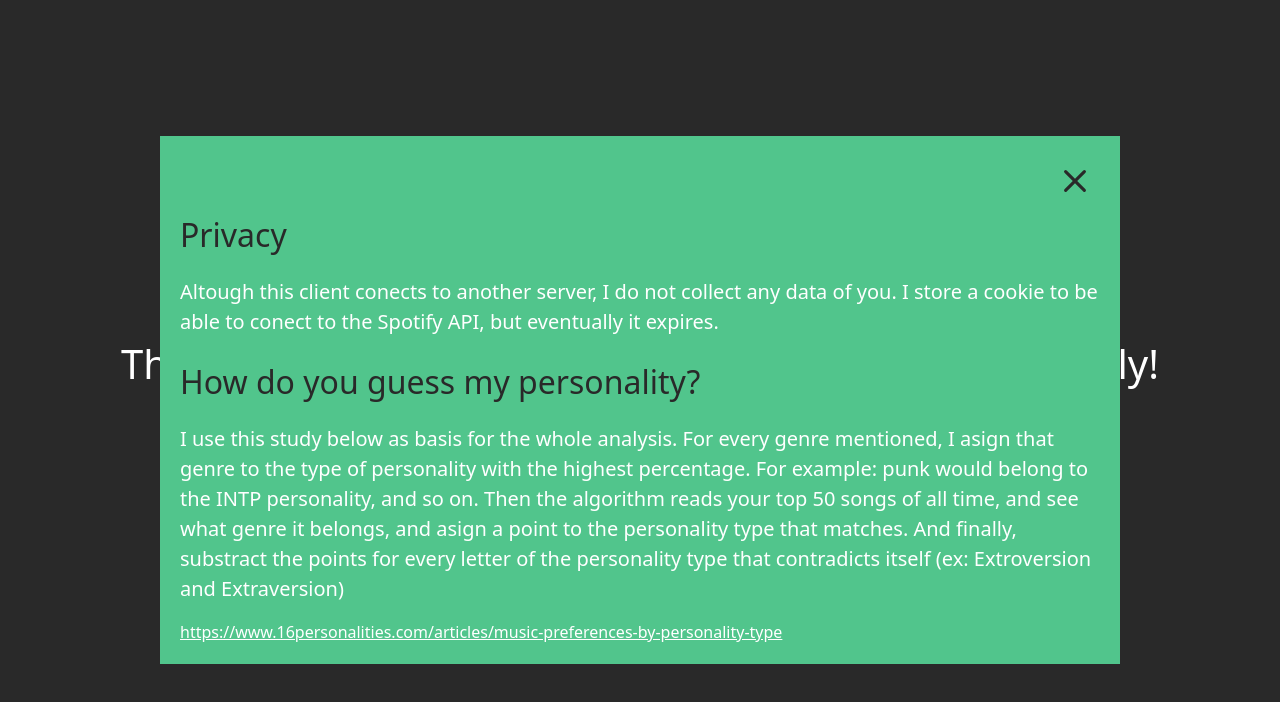
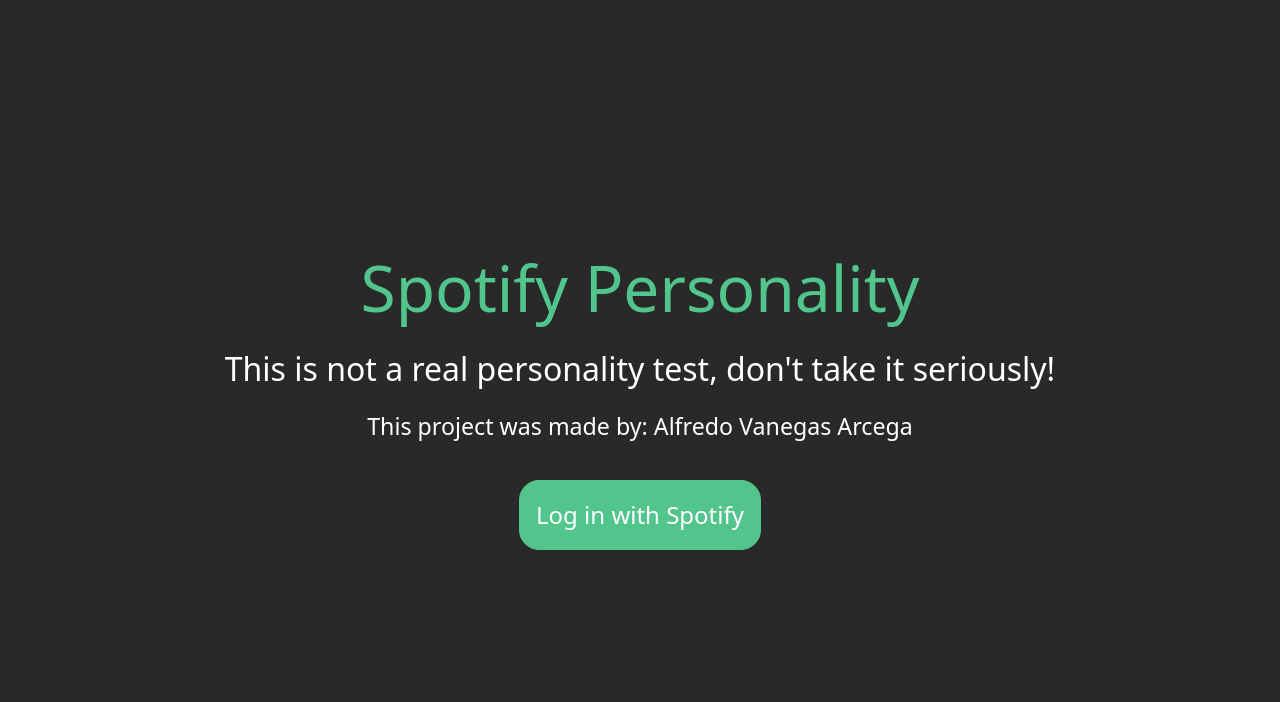
Before and after one commit to Thealf154/spotify-personality, a React (Create React App) app in the folder client/: page / in a window 1280 px wide. Shown: the top 702 px of the page. Built offline with nearby package versions, Linux system fonts and the light colour scheme.

Commit message:
Remove position of infomation

```diff
--- a/client/src/App.js
+++ b/client/src/App.js
@@ -39,7 +39,7 @@
       headers.append("Accept", "application/json");
 
     }
-  }, []);
+  }, [isLoggedIn]);
 
   const FirstPage = (props) => {
     if (props.isLoggedIn) {
--- a/client/src/components/homePage.jsx
+++ b/client/src/components/homePage.jsx
@@ -1,55 +1,20 @@
 // Dependencies
 import { React, useState, useEffect } from "react";
 import { Button } from "react-bootstrap";
-import { X } from "react-bootstrap-icons";
+import Popup from "reactjs-popup";
+
 import "../css/homePage.css";
 import "bootstrap/dist/css/bootstrap.min.css";
+import "reactjs-popup/dist/index.css";
 
 const HomePage = (props) => {
-  const [isActive, setIsActive] = useState("");
-
   return (
     <div id="log-in-container">
-      <div id="information-container" style={{ display: isActive }}>
-        <X
-          color="#292929"
-          size={50}
-          id="close"
-          onClick={() => setIsActive("none")}
-          style={{ alignSelf: "flex-end" }}
-        />
-        <h2 className="section">Privacy</h2>
-        <p className="section-text">
-          Altough this client conects to another server, I do not collect any
-          data of you. I store a cookie to be able to conect to the Spotify API,
-          but eventually it expires.
-        </p>
-        <h2 className="section">How do you guess my personality?</h2>
-        <p className="section-text">
-          I use this study below as basis for the whole analysis. For every
-          genre mentioned, I asign that genre to the type of personality with
-          the highest percentage. For example: punk would belong to the INTP
-          personality, and so on. Then the algorithm reads your top 50 songs of
-          all time, and see what genre it belongs, and asign a point to the
-          personality type that matches. And finally, substract the points for
-          every letter of the personality type that contradicts itself (ex:
-          Extroversion and Extraversion)
-        </p>
-        <a
-          href="https://www.16personalities.com/articles/music-preferences-by-personality-type"
-          id="source-link"
-        >
-          https://www.16personalities.com/articles/music-preferences-by-personality-type
-        </a>
-      </div>
       <h1 id="title">Spotify Personality</h1>
       <p id="warning-text">
         This is not a real personality test, don't take it seriously!
       </p>
       <p id="author">This project was made by: Alfredo Vanegas Arcega</p>
-      <a href="" id="learn" onClick={() => setIsActive("flex")}>
-        Want to learn more about this? Click me!
-      </a>
       <Button
         variant="primary"
         id="log-in-button"
--- a/client/src/components/personalityPage.jsx
+++ b/client/src/components/personalityPage.jsx
@@ -1,6 +1,8 @@
 // Dependencies
 import { React, useEffect, useState, Fragment } from "react";
 import { Github } from "react-bootstrap-icons";
+
+import { X } from "react-bootstrap-icons";
 import axios from "axios";
 import qs from "qs";
 
@@ -184,12 +186,12 @@
     setPersonality(personality);
   };
 
-
   return (
     <Fragment>
       {isLoading ? (
         <Loading />
       ) : (
+        <Fragment>
           <div className="row">
             <div className="col-xl-4" id="spider-graph">
               <SpiderGraph
@@ -203,6 +205,29 @@
             </div>
             <div className="col-xl-8" id="users-results">
               <Description personality={personality} />
+              <div className="container" className="information-container">
+                <h2 className="section">How do you guess my personality?</h2>
+                <p className="section-text">
+                  I use this study below as basis for the whole analysis. For
+                  every genre mentioned, I asign that genre to the type of
+                  personality with the highest percentage. For example: punk
+                  would belong to the INTP personality, and so on. Then the
+                  algorithm reads your top 50 songs of all time, and see what
+                  genre it belongs, and asign a point to the personality type
+                  that matches. And finally, substract the points for every
+                  letter of the personality type that contradicts itself (ex:
+                  Extroversion and Extraversion)
+                </p>
+                <p>
+                  Source:
+                  <a
+                    href="https://www.16personalities.com/articles/music-preferences-by-personality-type"
+                    id="source-link"
+                  >
+                    https://www.16personalities.com/articles/music-preferences-by-personality-type
+                  </a>
+                </p>
+              </div>
               <GenreList matches={matches} />
               <YourThingSongs songs={topFiveSongs} />
               <a
@@ -212,8 +237,19 @@
                 <Github size={30} color="white" id="git-logo" />
                 See this project on Github
               </a>
+
+              <div className="container" className="information-container">
+                <h2 className="section">Privacy</h2>
+                <p className="section-text">
+                  Altough this client conects to another server, I do not
+                  collect any data of you. I store a cookie to be able to conect
+                  to the Spotify API, but eventually it expires.
+                </p>
               </div>
             </div>
+          </div>
+          );
+        </Fragment>
       )}
     </Fragment>
   );
--- a/client/src/css/homePage.css
+++ b/client/src/css/homePage.css
@@ -8,11 +8,11 @@
 }
 
 #title {
-  font-size: 5rem;
+  font-size: 4rem;
 }
 
 #warning-text {
-  font-size: 2.5rem;
+  font-size: 2rem;
   margin-top: 10px;
 }
 
@@ -25,33 +25,26 @@
   border-color: #51c58c;
 }
 
-#information-container {
-  background-color: #51c58c;
-  z-index: 1;
-  margin: 10rem;
-  padding: 20px;
-  display: flex;
-  flex-direction: column;
-  position: absolute;
+.information-container {
+  padding-right: 60px;
+  text-align: justify;
 }
+
 
 #log-in-container {
   z-index: -1;
 }
 
 .section {
-  color: #292929;
-  margin-top: 10px;
+  color: #51c58c;
+  margin-top: 30px;
 }
 
 .section-text {
-  font-size: 20px;
+  font-size: 15px;
   margin-top: 15px;
 }
 
-#source-link {
-  color: white;
-}
 
 #author {
   font-size: 1.45rem;
--- a/client/src/css/styles.css
+++ b/client/src/css/styles.css
@@ -1,6 +1,7 @@
 #source {
   font-size: 1rem;
 }
+
 #users-results {
   padding: 45px;
   padding-top: 70px;
```
Lines whose indentation alone changed are shown as unchanged.
